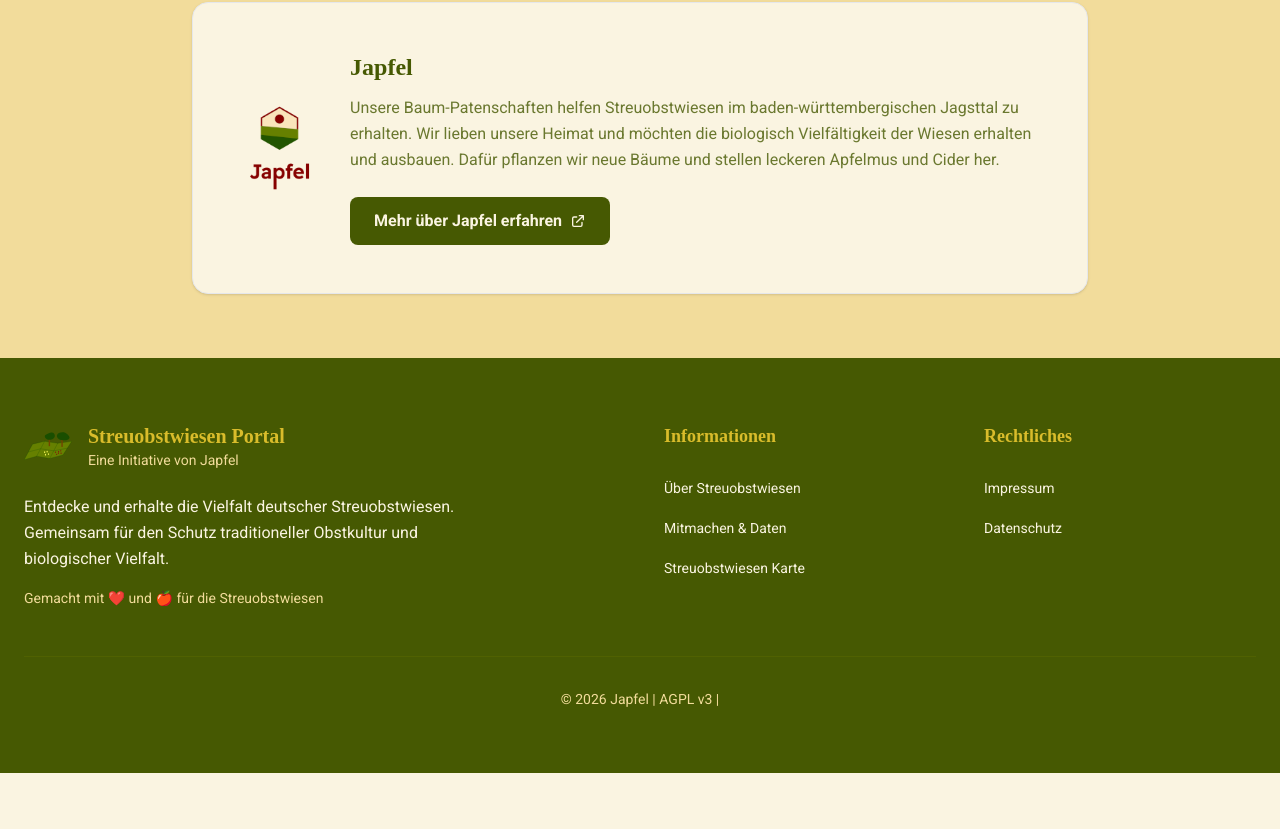
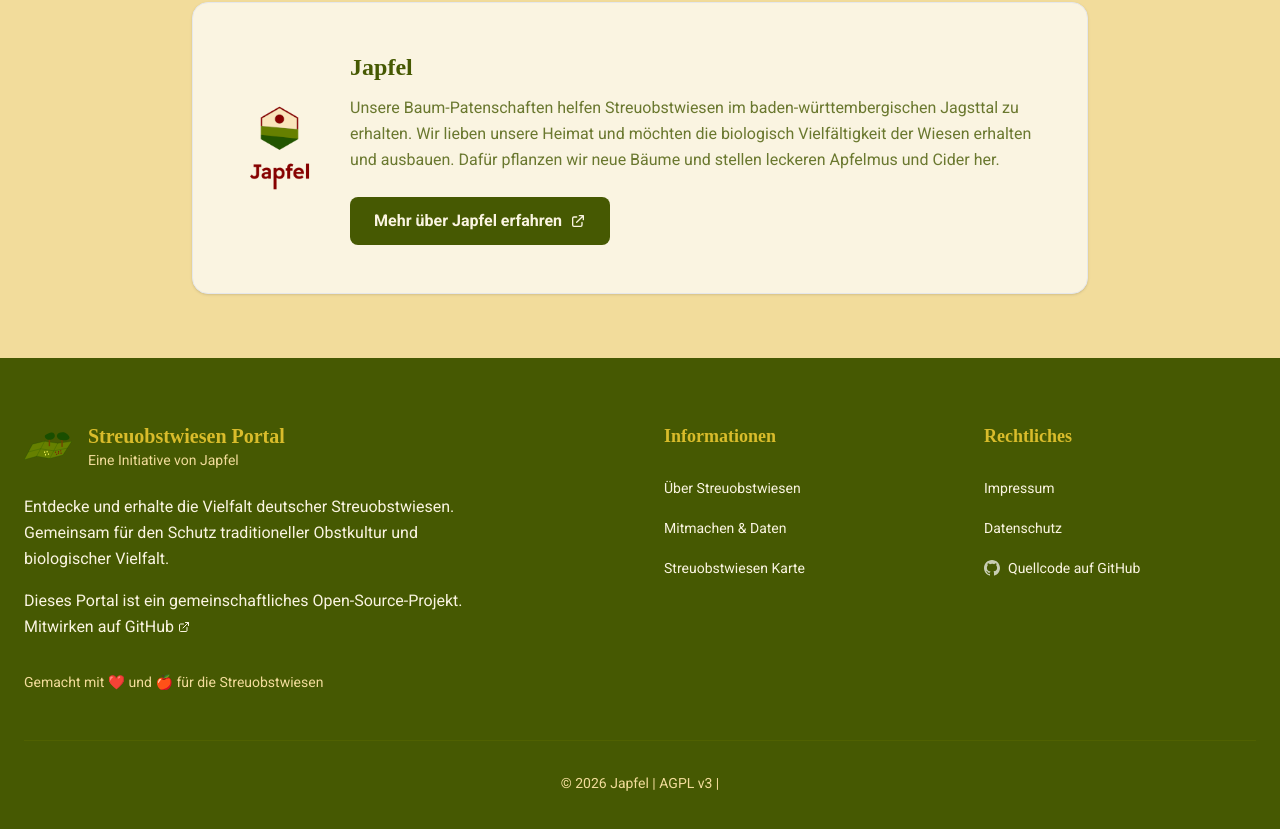
Before and after one commit to ohrie/portal-streuobst, a Next.js app in the folder web/: page / in a window 1280 px wide. Shown: the part 2650-3479 px from the top of the page. Before the commit the page ends 3423 px from the top, so only its background shows below. Built offline with nearby package versions, Linux system fonts and the light colour scheme; a web font is replaced by a local one.

Commit message:
Footer: Enable GitHub Links

```diff
--- a/web/src/components/Footer.tsx
+++ b/web/src/components/Footer.tsx
@@ -51,8 +51,7 @@
                             Gemeinsam für den Schutz traditioneller Obstkultur und biologischer Vielfalt.
                         </p>
 
-                        {/* TODO */}
-                        {/* <p className="text-background mb-8 max-w-md mx-auto md:mx-0 leading-relaxed">
+                        <p className="text-background mb-8 max-w-md mx-auto md:mx-0 leading-relaxed">
                             Dieses Portal ist ein gemeinschaftliches Open-Source-Projekt.{' '}
                             <Link
                                 href="https://github.com/ohrie/portal-streuobst"
@@ -63,7 +62,7 @@
                                 Mitwirken auf GitHub
                                 <ExternalLink className="w-3 h-3" />
                             </Link>
-                        </p> */}
+                        </p>
 
                         <p className="text-sm text-light">
                             Gemacht mit ❤️ und 🍎 für die Streuobstwiesen
@@ -105,8 +104,7 @@
                                     </Link>
                                 </div>
                             ))}
-                            {/* TODO */}
-                            {/* <div>
+                            <div>
                                 <Link
                                     href="https://github.com/ohrie/portal-streuobst"
                                     target="_blank"
@@ -116,7 +114,7 @@
                                     <Image src="/github.svg" alt="GitHub" width={16} height={16} className="invert opacity-70" />
                                     Quellcode auf GitHub
                                 </Link>
-                            </div> */}
+                            </div>
                         </nav>
                     </div>
                 </div>
```
